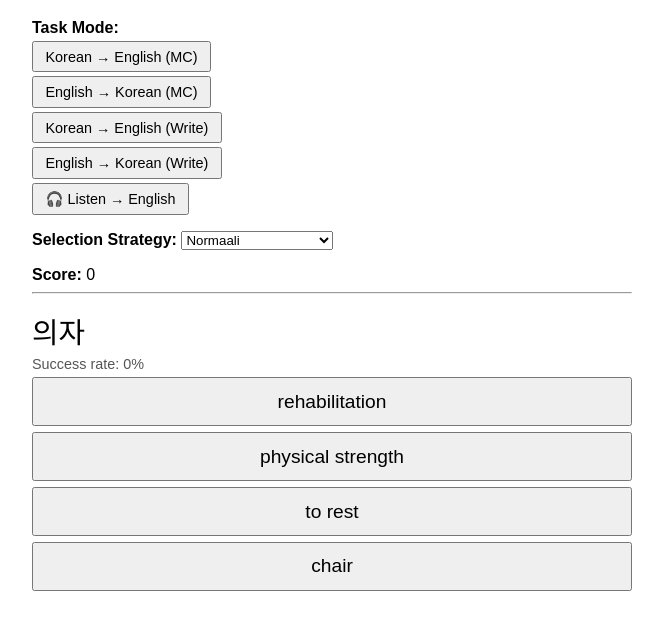
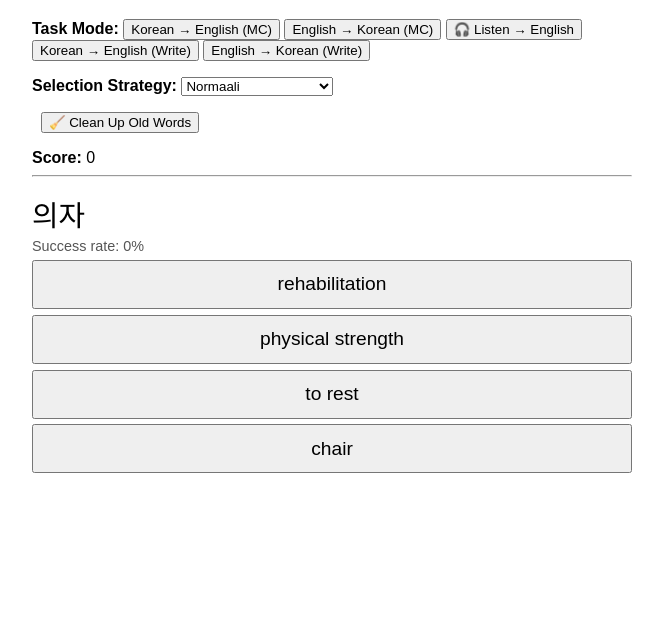
Before and after one commit to abzone87/Korean_treeni, a plain HTML site: page index.html in a window 1280 px wide. Shown: the part 77-706 px from the top of the page, without its empty margins (308-971 px from the left). Drawn offline with Linux system fonts and the light colour scheme.

Commit message:
Update index.html

```diff
--- a/index.html
+++ b/index.html
@@ -24,6 +24,20 @@
       font-size: 0.9em;
       padding: 0.4em 0.8em;
     }
+
+.mode-container {
+  display: flex;
+  justify-content: space-between;
+  gap: 1em;
+  margin-bottom: 1em;
+}
+
+.mode-column {
+  display: flex;
+  flex-direction: column;
+  gap: 0.25em;
+}
+
     .option-button {
       display: block;
       width: 100%;
@@ -50,20 +64,41 @@
 </head>
 <body>
 <h1>Korean Vocabulary Practice</h1>
-<div class="mode-buttons">
+
+<div class="mode-container">
+  <div class="mode-column">
     <label><strong>Task Mode:</strong></label>
     <button onclick="setMode('mc-ko-en')">Korean → English (MC)</button>
     <button onclick="setMode('mc-en-ko')">English → Korean (MC)</button>
+    <button onclick="setMode('listen-ko-en')">🎧 Listen → English</button>
+  </div>
+  <div class="mode-column">
+
     <button onclick="setMode('write-ko-en')">Korean → English (Write)</button>
     <button onclick="setMode('write-en-ko')">English → Korean (Write)</button>
-<button onclick="setMode('listen-ko-en')">🎧 Listen → English</button>
   </div>
+</div>
+
+
+
+<!-- Spacer between task buttons and strategy selection -->
+<div style="height: 1em;"></div>
+
+
 <label for="strategySelect"><strong>Selection Strategy:</strong></label>
 <select id="strategySelect" onchange="nextQuestion()">
 <option value="normal">Normaali</option>
 <option value="wrong">Usein väärin menneet</option>
 <option value="random">Satunnainen</option>
 </select>
+
+
+<!-- Cleanup Button Row -->
+<div style="margin-top: 1em;">
+  <button onclick="cleanUpOldStats()">🧹 Clean Up Old Words</button>
+</div>
+
+
 <div id="scoreDisplay" style="margin-top: 1em;"><strong>Score:</strong> 0</div>
 <hr/>
 <div id="practiceArea" style="margin-top: 1em;"></div>
@@ -90,6 +125,27 @@
       else stats[word].wrong++;
       localStorage.setItem('wordStats', JSON.stringify(stats));
     }
+
+function cleanUpOldStats() {
+  const stats = JSON.parse(localStorage.getItem('wordStats') || '{}');
+  const currentWords = new Set(words.map(w => w.korean));
+  let changed = false;
+
+  for (const word in stats) {
+    if (!currentWords.has(word)) {
+      delete stats[word];
+      changed = true;
+    }
+  }
+
+  if (changed) {
+    localStorage.setItem('wordStats', JSON.stringify(stats));
+    alert('Old word stats have been cleaned up!');
+  } else {
+    alert('No outdated words found in memory.');
+  }
+}
+
 
     function getSuccessRate(word) {
       const s = getStats(word);
@@ -224,11 +280,12 @@ btn.onclick = () => {
     const correctText = (mode === 'write-ko-en') ? current.english : current.korean;
     const exampleText = (mode === 'write-ko-en') ? current.example_en : current.example_ko;
     feedback.innerHTML = `
-      ❌ Correct answer: <strong style="font-size: 1.5em; font-weight: normal;">${correctText}</strong><br>
-      📝 Example: <strong style="font-size: 1.5em; font-weight: normal;">${exampleText}</strong><br>
+      ❌ Correct answer: <span style="font-size: 1.5em; font-weight: normal;">${correctText}</span><br>
+      📝 Example: <span style="font-size: 1.5em; font-weight: normal;">${exampleText}</span><br>
     `;
     area.appendChild(feedback);
   }
+input.focus();
 };
 
         area.appendChild(btn);
@@ -269,6 +326,7 @@ btn.onclick = () => {
   if (input) input.focus();
 }
 
+
     }
 
     function getRandomOptions(n) {
```
Lines whose indentation alone changed are shown as unchanged.
